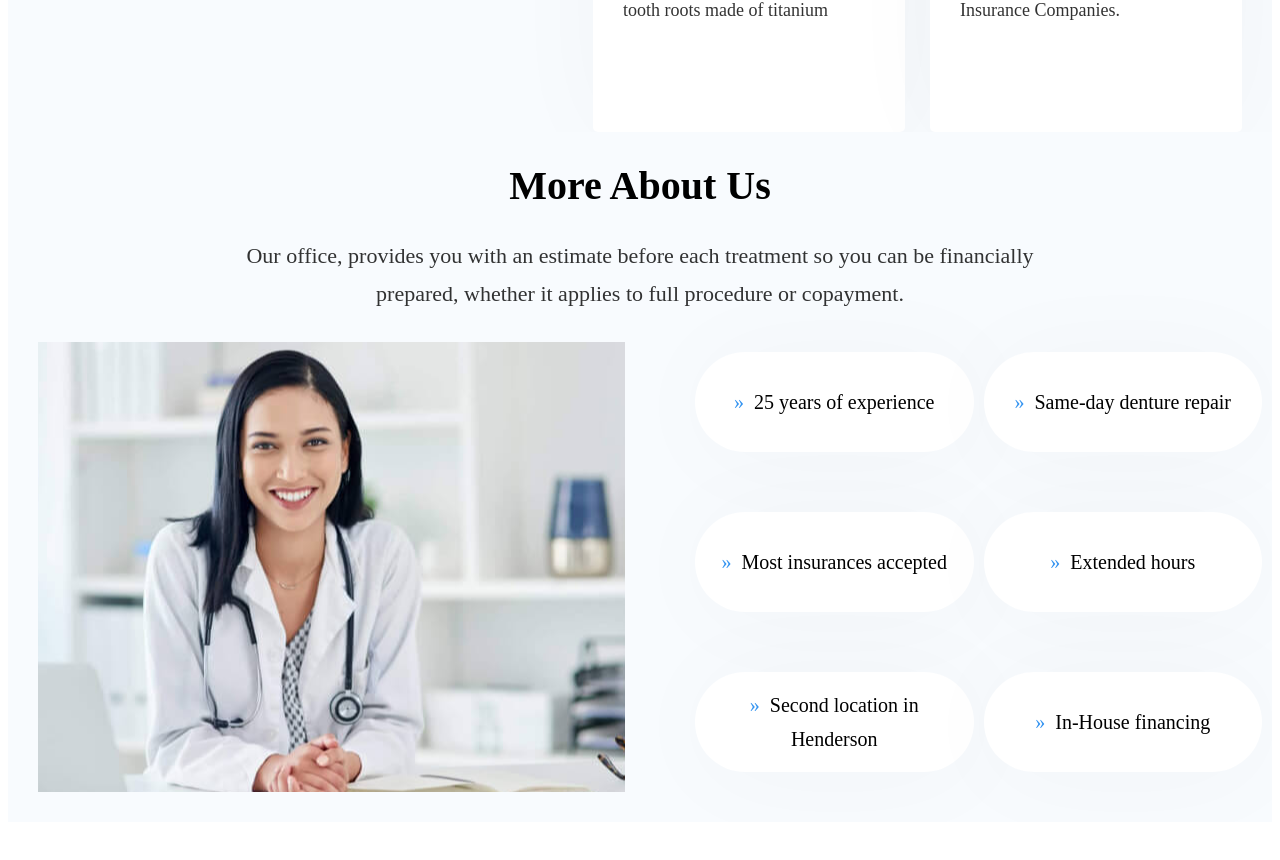
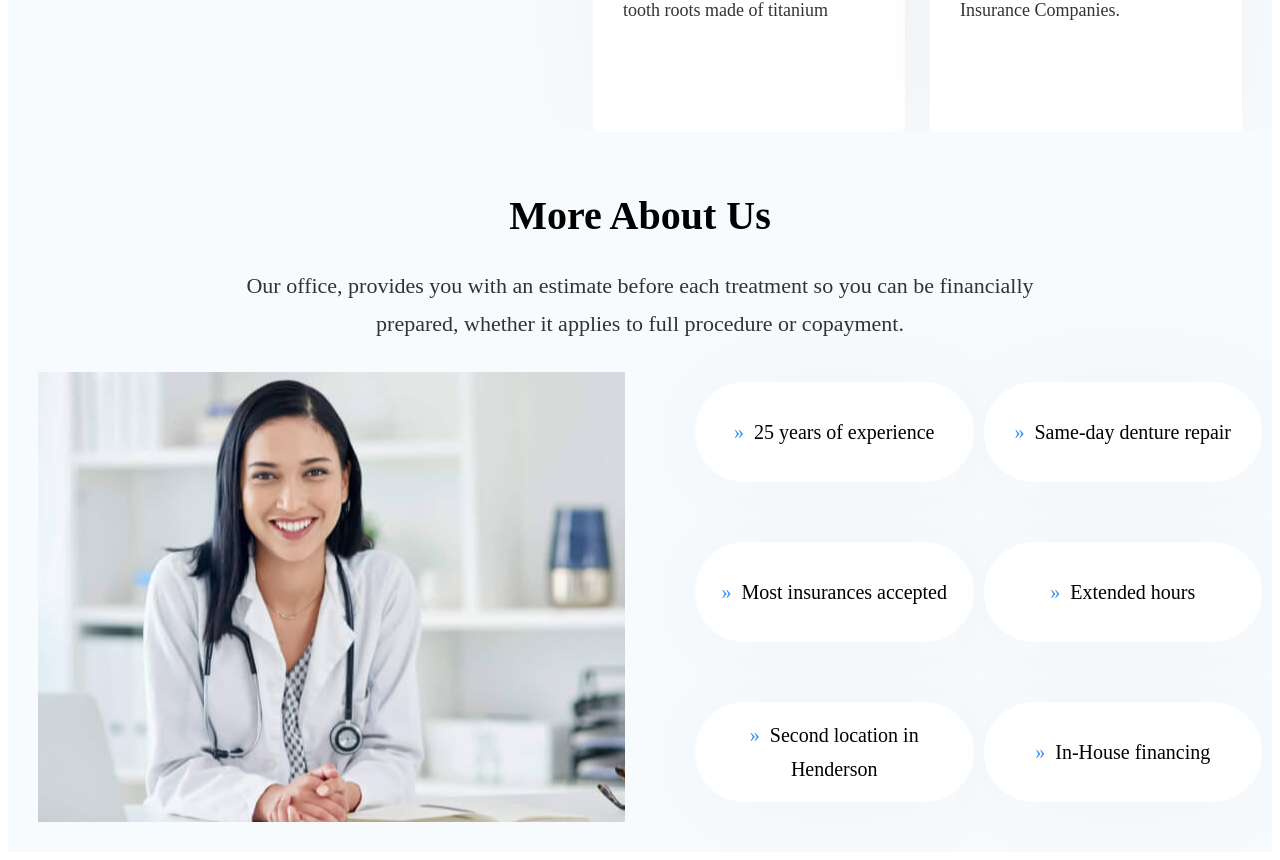
Before and after one commit to idenispankov/lake_mead_dental_next_js, a Next.js app: page / in a window 1280 px wide. Shown: the part 3691-4551 px from the top of the page. Before the commit the page ends 4521 px from the top, so only its background shows below. Built offline with nearby package versions, Linux system fonts and the light colour scheme.

Commit message:
padding for section

```diff
--- a/components/MoreAboutUs/MoreAboutUs.module.css
+++ b/components/MoreAboutUs/MoreAboutUs.module.css
@@ -3,8 +3,8 @@
   max-width: 1600px;
   margin: 0 auto;
   padding: 30px;
+  overflow: hidden;
   padding-top: 0;
-  overflow: hidden;
 }
 
 .section__heading {
@@ -81,11 +81,11 @@
     min-width: 230px;
     padding: 12px;
   }
-  .image_text__container_heading {
+  .section__heading {
     font-size: 30px;
   }
 
-  .image_text__container_text {
+  .section__text {
     font-size: 16px;
     min-width: 700px;
   }
@@ -101,6 +101,9 @@
 }
 
 @media screen and (min-width: 1024px) {
+  .section {
+    padding: 30px;
+  }
   .section__image {
     background: url('../../public/images/doctor_ellen_desktop.jpg') no-repeat
       center;
```
